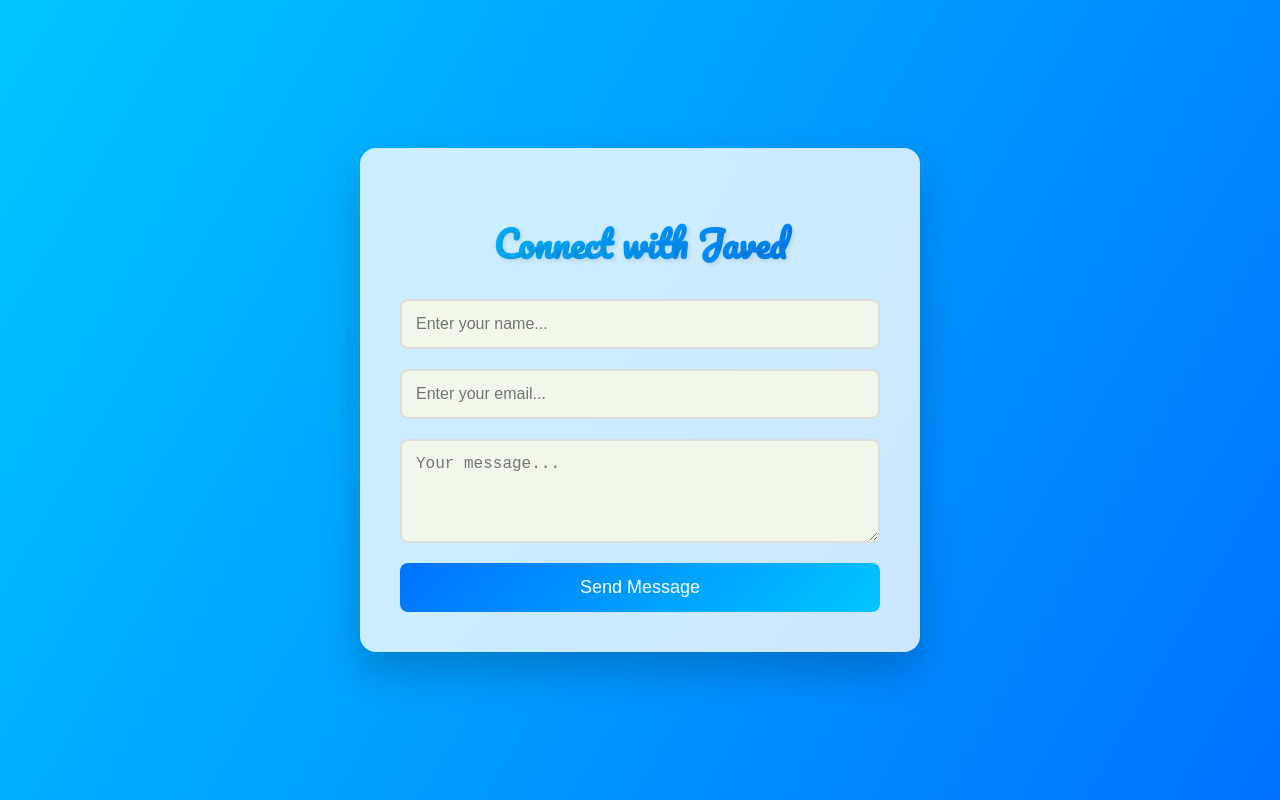
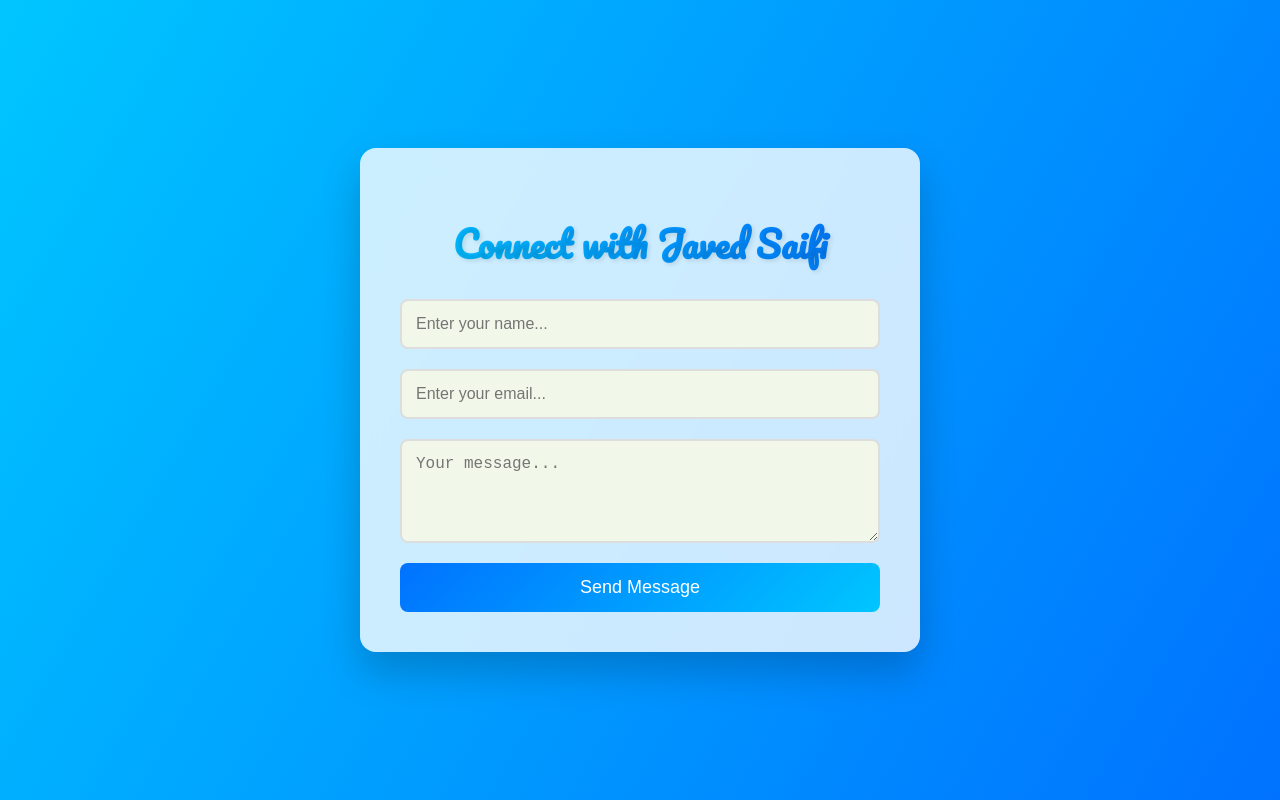
Before and after one commit to javed-tlp/frontend-repo, a plain HTML site: page index.html in a window 1280 px wide. Drawn offline with Linux system fonts and the light colour scheme.

Commit message:
"Updated h1 text to 'Connect with Javed Saifi'"

```diff
--- a/index.html
+++ b/index.html
@@ -128,7 +128,7 @@
 </head>
 <body>
     <div class="container">
-        <h1>Connect with Javed</h1>
+        <h1>Connect with Javed Saifi</h1>
         <form id="contactForm" class="contact-form" method="POST">
             <input type="text" name="name" placeholder="Enter your name..." required>
             <input type="email" name="email" placeholder="Enter your email..." required>
```
